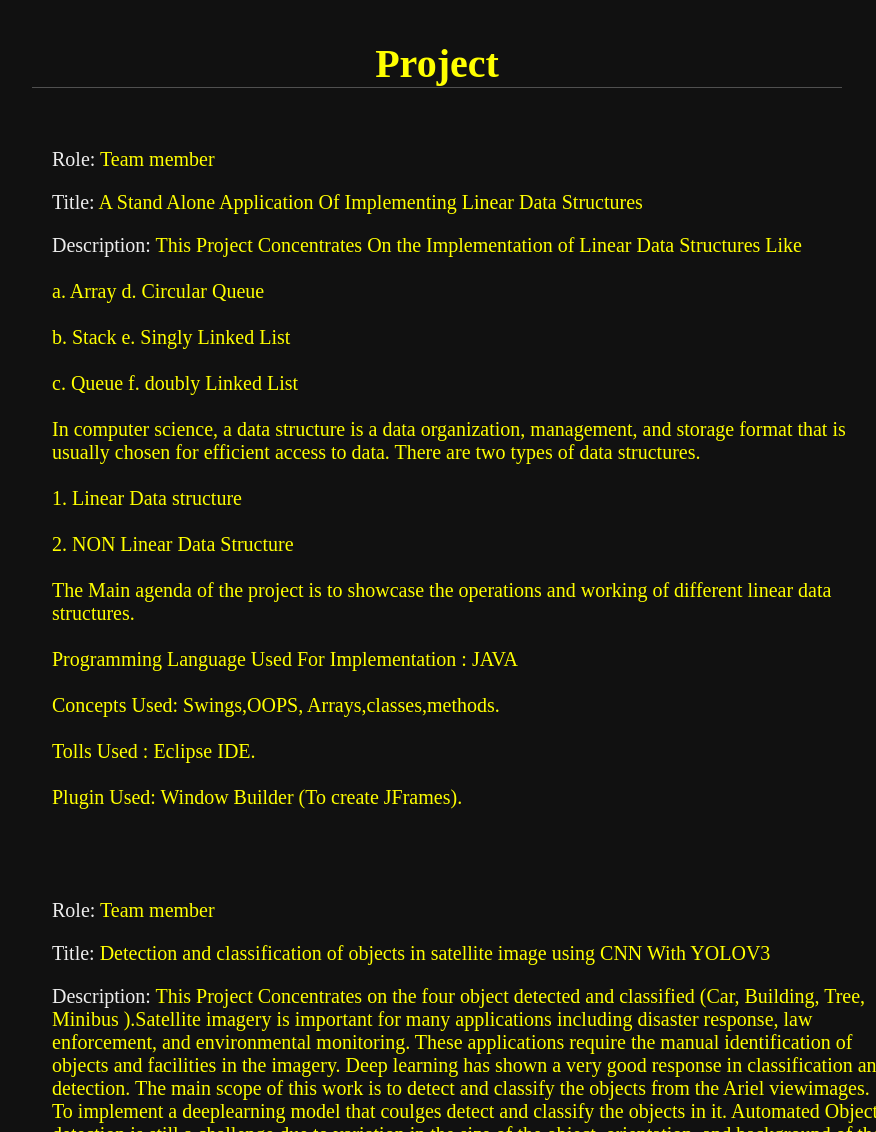
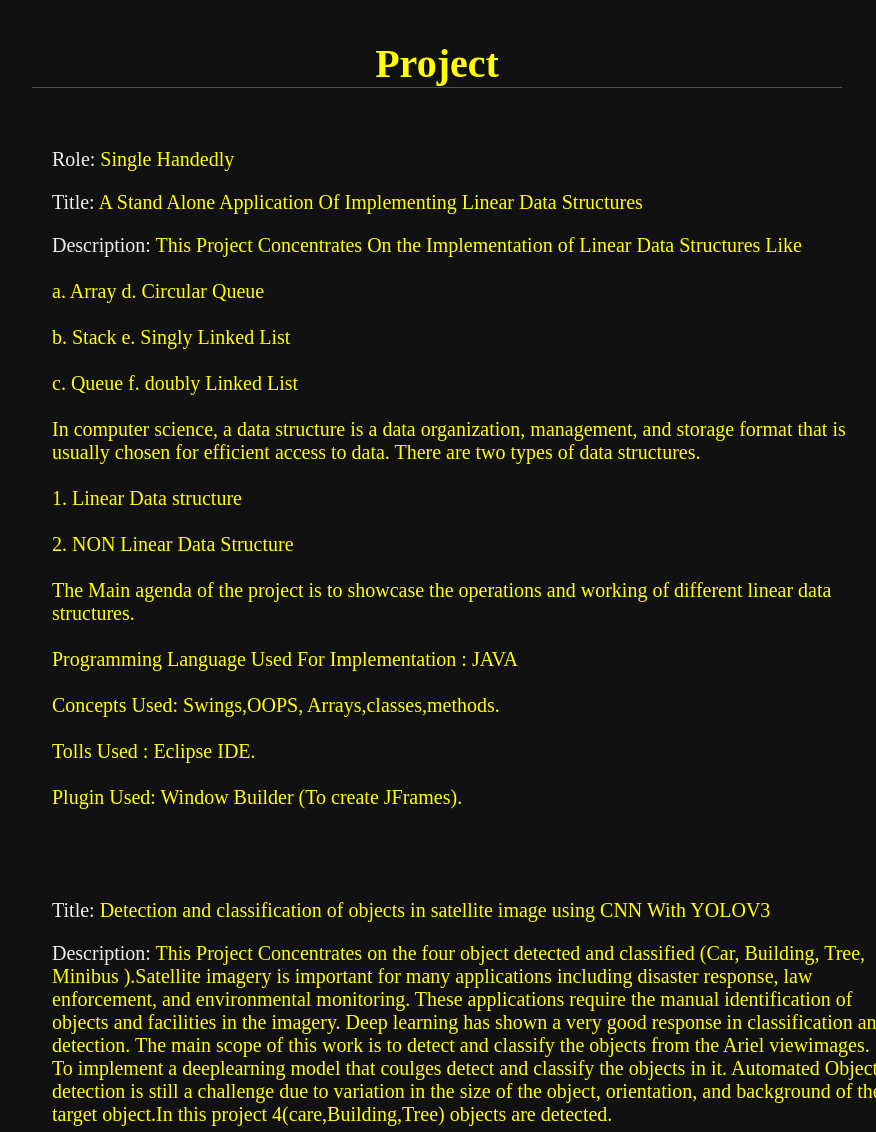
Before and after one commit to gssppoorthi/resume, a plain HTML site: page index.html in a window 1280 px wide. Shown: the part 1300-2432 px from the top of the page, without its empty margins (378-1254 px from the left). Drawn offline with Linux system fonts and the light colour scheme.

Commit message:
Add files via upload

```diff
--- a/index.html
+++ b/index.html
@@ -87,7 +87,7 @@
     <h1 class="heading"><span>Project</span></h1>
     <div class="Row">
         <div class="det">
-    <h3><span>Role: </span>Team member</h3>
+    <h3><span>Role: </span>Single Handedly</h3>
     <h3><span>Title: </span>A Stand Alone Application Of Implementing Linear Data Structures</h3>
     <h3><span>Description: </span>This Project Concentrates On the Implementation of Linear Data Structures Like<br><br>
         a. Array d. Circular Queue<br><br>
@@ -103,7 +103,7 @@
             Plugin Used: Window Builder (To create JFrames). </h3></div>
             <div class="Row">
                 <div class="det">
-            <h3><span>Role: </span>Team member</h3>
+
             <h3><span>Title: </span>Detection and classification of objects in satellite image using CNN With YOLOV3</h3>
             <h3><span>Description: </span>This Project Concentrates on the four object detected and classified
                 (Car, Building, Tree, Minibus ).Satellite imagery is important for many applications including disaster response, law
```
